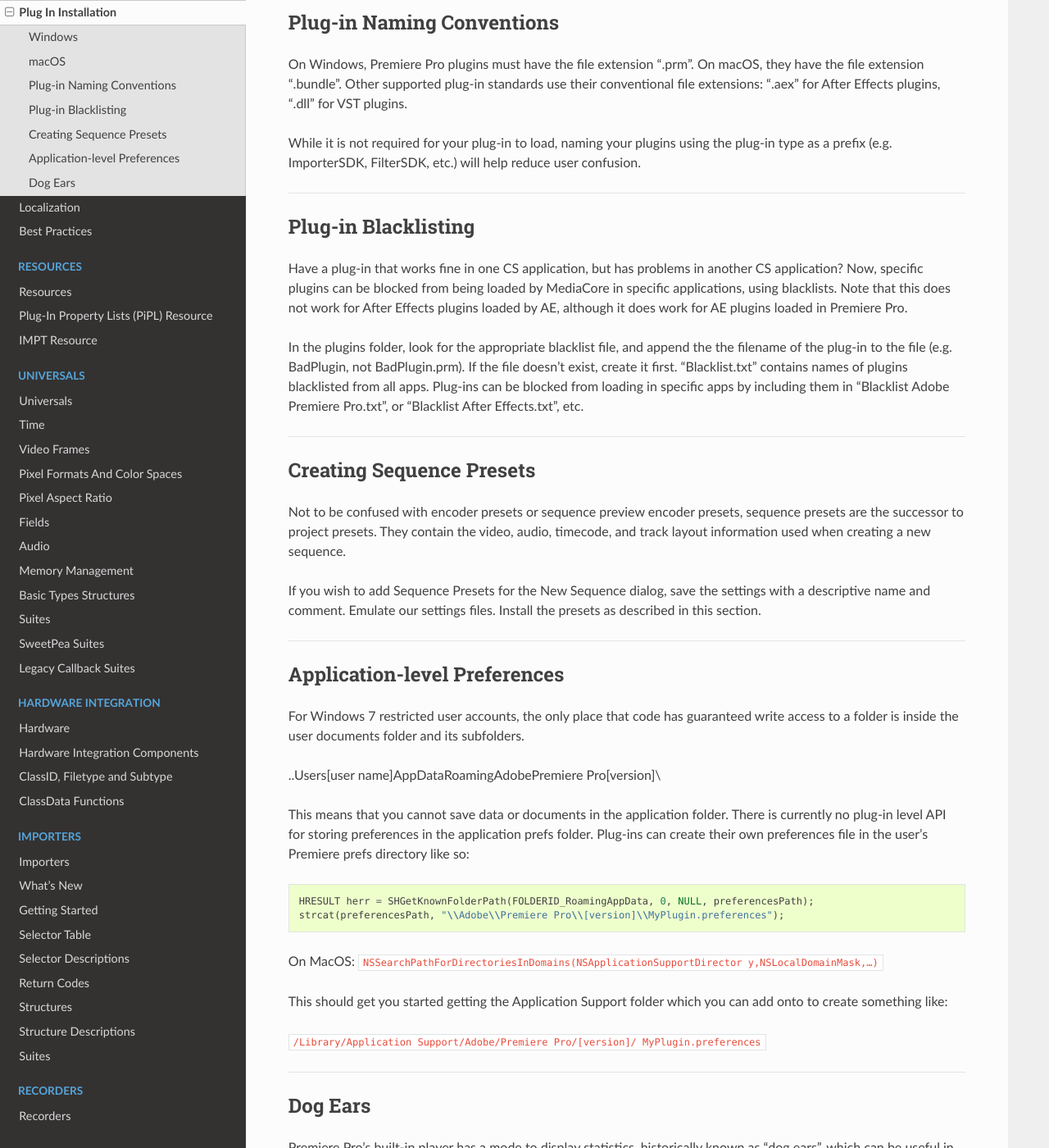
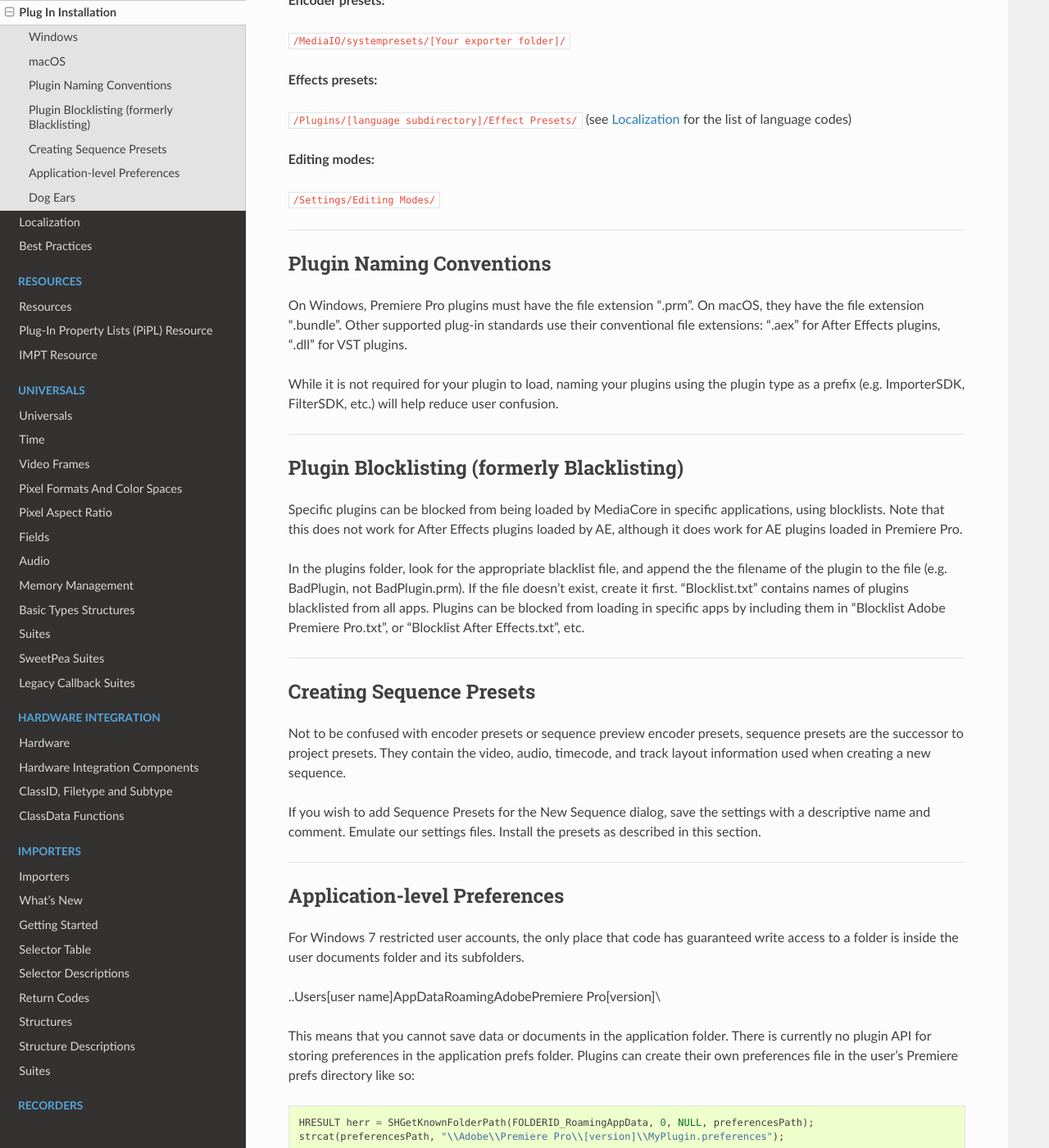
Before and after one commit to docsforadobe/premiere-plugin-guide, a Sphinx documentation site: the page built from docs/intro/plugin-installation.rst, in a window 1280 px wide and 1400 px high, scrolled down 3070 px. Shown: the whole window at 82% size. Built offline with Sphinx 7.4.7 and the Read the Docs theme 2.0.0, drawn with Linux system fonts in a browser that asks for light colours; some of the changed text lies outside the part shown.

Commit message:
More "Plug-Ins" --> "Plugins"
Some stay the same, some needed updating.

```diff
--- a/docs/intro/best-practices.rst
+++ b/docs/intro/best-practices.rst
@@ -12,6 +12,6 @@
 Structure Alignment
 ================================================================================
 
-All the sample projects include PrSDKTypes.h.
+All the sample projects include ``PrSDKTypes.h``.
 
 This header sets the proper (single-byte) structure alignment and specifies the necessary (C-style) external linkage.
--- a/docs/intro/intro.rst
+++ b/docs/intro/intro.rst
@@ -3,7 +3,7 @@
 Introduction
 ################################################################################
 
-Welcome to the Adobe® Premiere® Pro CC Software Development Kit!
+Welcome to the Adobe® Premiere® Pro Software Development Kit!
 
 This is a living document, and is constantly being updated and edited. The latest release of the SDK is available at: `https://www.adobe.io/apis/creativecloud/premierepro.html <http://www.adobe.io/apis/creativecloud/premierepro.html>`__.
 
--- a/docs/intro/plugin-installation.rst
+++ b/docs/intro/plugin-installation.rst
@@ -1,4 +1,4 @@
-.. _intro/plug-in-installation:
+.. _intro/plugin-installation:
 
 Plug In Installation
 ################################################################################
@@ -13,16 +13,18 @@
 
 It is also appreciated when an installer allows the user to specify an alternate directory.
 
-Plug-ins should be installed in the common plug-in location.
+Plugins should be installed in the common plugin location.
 
 Supported Premiere and After Effects plugins installed here will be loaded by Premiere Pro, After Effects, Audition, and Media Encoder.
 
-Other plug-in types, such as QuickTime and VfW codecs should be installed at the operating system level.
+Other plugin types, such as QuickTime and VfW codecs should be installed at the operating system level.
 
 ----
 
 Windows
 ================================================================================
+
+As of Premiere Pro version 22.0, the ``\Plug-ins`` directories have been renamed ``\Plugins``, to better coincide with Apple's Human Interface Guidelines. Premiere Pro will continue to attempt to load plugins from ``\Plug-Ins`` directories as well, for the foreseeable future. We will continue to specify
 
 Starting in CC, each version of Premiere Pro will create a unique registry key that provide locations of folders of interest for third-party installations for that version.
 
@@ -32,7 +34,7 @@
 
 Value name: ``CommonPluginInstallPath``
 
-Value data: ``C:\Program Files\Adobe\Common\Plug-ins\7.0\MediaCore\\`` (or whatever the proper MediaCore plugins folder is; note that this is the same as what the After Effects installer provides for a corresponding registry key)
+Value data: ``C:\Program Files\Adobe\Common\Plugins\7.0\MediaCore\\`` (or whatever the proper MediaCore plugins folder is; note that this is the same as what the After Effects installer provides for a corresponding registry key)
 
 Starting in CC 2015.3, **control surface plugins** should be installed here:
 
@@ -63,7 +65,7 @@
 
 Value name: ``PluginInstallPath``
 
-Value data: ``[Adobe Premiere Pro installation path]\Adobe Premiere Pro CC\Plug-ins\Common``
+Value data: ``[Adobe Premiere Pro installation path]\Adobe Premiere Pro\Plugins\Common``
 
 Third-party installers can start from this path, and then modify the string to build the path to the language-specific effect presets.
 
@@ -74,9 +76,9 @@
 
 Value name: ``Plug-InsDir``
 
-Value data: ``REG_SZ`` containing the full path of the plug-in folder.
+Value data: ``REG_SZ`` containing the full path of the plugin folder.
 
-As an example: ``C:\Program Files\Adobe\Common\Plug-ins\CS6\MediaCore\``
+As an example: ``C:\Program Files\Adobe\Common\Plugins\7.0\MediaCore\``
 
 
 The best way to locate other preset folders was to start from the root path for Premiere Pro in the registry at
@@ -90,9 +92,17 @@
 macOS
 ================================================================================
 
-Starting in CC 2015, we now provide installer hints for Mac. You'll find a new plist file "com. Adobe.Premiere Pro.paths.plist" at "/Library/Preferences". This contains hints for your Mac installer to know where to install plugins, and is similar to the registry entries we have been providing on Win.
+Starting in Premiere Pro version 22.0, The **common plugin location** is:
 
-The **common plug-in location** is at:
+``/Library/Application Support/Adobe/Common/Plugins/[version]/MediaCore/``
+
+Starting in CC 2015.3, **control surface plugins** should be installed here:
+
+``/Library/Application Support/Adobe/Common/Plugins/ControlSurface/``
+
+Previously, starting in CC 2015, Premiere Pro provided installer hints for Mac. You'll find ``com.Adobe.Premiere Pro.paths.plist`` at ``/Library/Preferences``, which contains hints for your Mac installer to know where to install plugins, and is similar to the registry entries we have been providing on Win.
+
+The **common plugin location** was at:
 
 ``/Library/Application Support/Adobe/Common/Plug-ins/[version]/MediaCore/``
 
@@ -116,7 +126,7 @@
 
 **Effects presets:**
 
-``/Plug-ins/[language subdirectory]/Effect Presets/`` (see :ref:`intro/localization` for the list of language codes)
+``/Plugins/[language subdirectory]/Effect Presets/`` (see :ref:`intro/localization` for the list of language codes)
 
 **Editing modes:**
 
@@ -124,21 +134,21 @@
 
 ----
 
-Plug-in Naming Conventions
+Plugin Naming Conventions
 ================================================================================
 
 On Windows, Premiere Pro plugins must have the file extension ".prm". On macOS, they have the file extension ".bundle". Other supported plug-in standards use their conventional file extensions: ".aex" for After Effects plugins, ".dll" for VST plugins.
 
-While it is not required for your plug-in to load, naming your plugins using the plug-in type as a prefix (e.g. ImporterSDK, FilterSDK, etc.) will help reduce user confusion.
+While it is not required for your plugin to load, naming your plugins using the plugin type as a prefix (e.g. ImporterSDK, FilterSDK, etc.) will help reduce user confusion.
 
 ----
 
-Plug-in Blacklisting
+Plugin Blocklisting (formerly Blacklisting)
 ================================================================================
 
-Have a plug-in that works fine in one CS application, but has problems in another CS application? Now, specific plugins can be blocked from being loaded by MediaCore in specific applications, using blacklists. Note that this does not work for After Effects plugins loaded by AE, although it does work for AE plugins loaded in Premiere Pro.
+Specific plugins can be blocked from being loaded by MediaCore in specific applications, using blocklists. Note that this does not work for After Effects plugins loaded by AE, although it does work for AE plugins loaded in Premiere Pro.
 
-In the plugins folder, look for the appropriate blacklist file, and append the the filename of the plug-in to the file (e.g. BadPlugin, not BadPlugin.prm). If the file doesn't exist, create it first. "Blacklist.txt" contains names of plugins blacklisted from all apps. Plug-ins can be blocked from loading in specific apps by including them in "Blacklist Adobe Premiere Pro.txt", or "Blacklist After Effects.txt", etc.
+In the plugins folder, look for the appropriate blacklist file, and append the the filename of the plugin to the file (e.g. BadPlugin, not BadPlugin.prm). If the file doesn't exist, create it first. "Blocklist.txt" contains names of plugins blacklisted from all apps. Plugins can be blocked from loading in specific apps by including them in "Blocklist Adobe Premiere Pro.txt", or "Blocklist After Effects.txt", etc.
 
 ----
 
@@ -158,7 +168,7 @@
 
 ..\Users\[user name]\AppData\Roaming\Adobe\Premiere Pro\[version]\\
 
-This means that you cannot save data or documents in the application folder. There is currently no plug-in level API for storing preferences in the application prefs folder. Plug-ins can create their own preferences file in the user's Premiere prefs directory like so:
+This means that you cannot save data or documents in the application folder. There is currently no plugin API for storing preferences in the application prefs folder. Plugins can create their own preferences file in the user's Premiere prefs directory like so:
 
 .. code-block:: cpp
 
```
